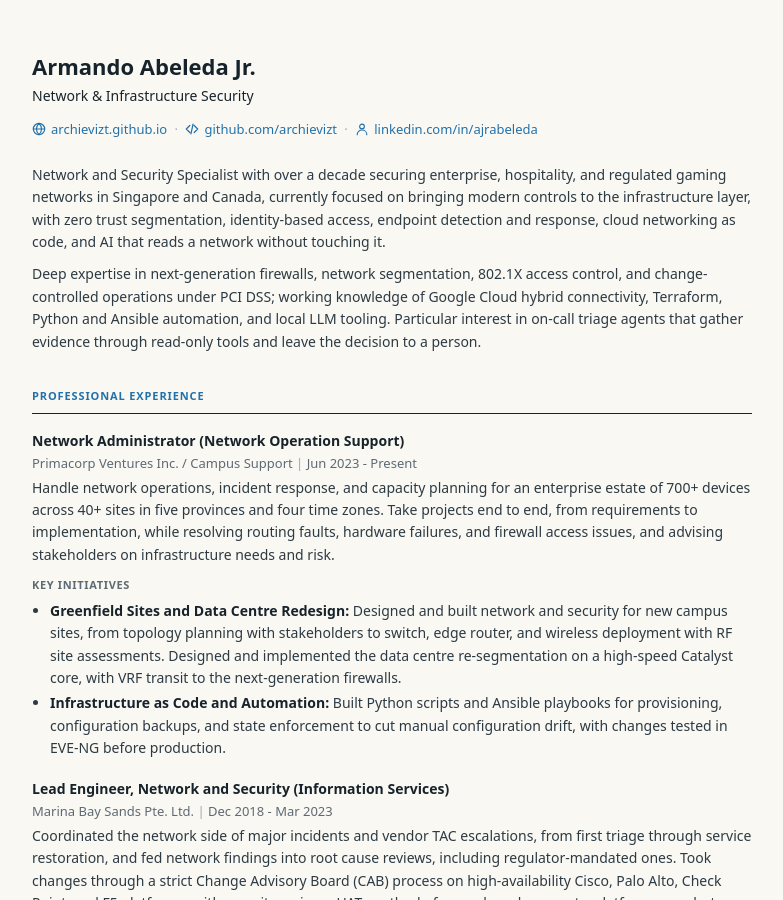
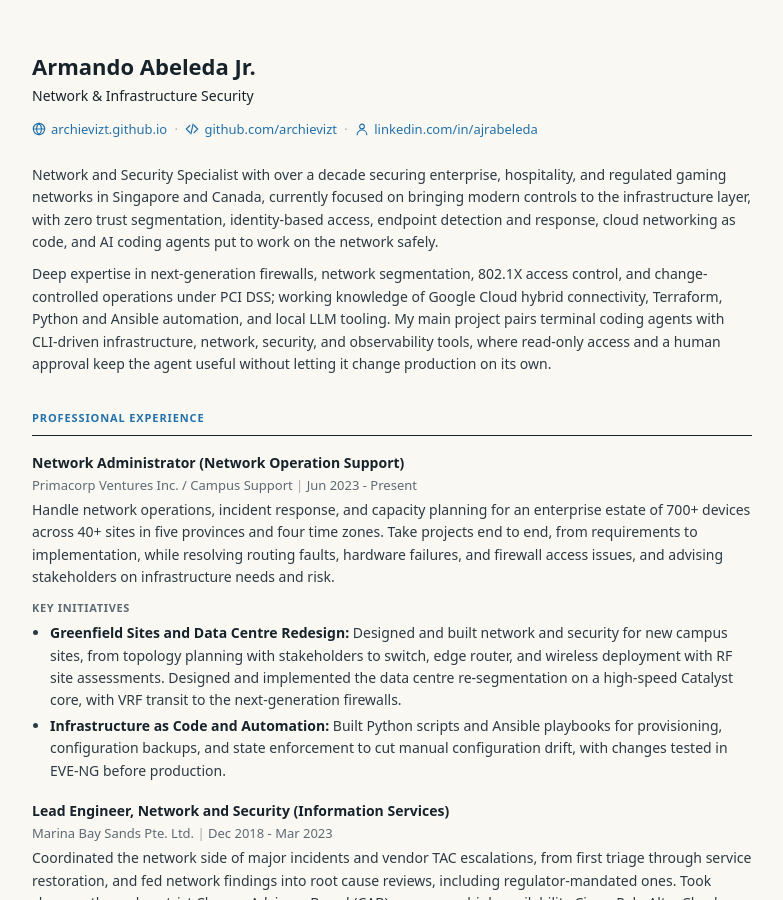
Before and after one commit to archievizt/archievizt.github.io, a Jekyll site: the page built from cv.html, in a window 1280 px wide and 900 px high. Shown: the whole window, without its empty margins (248-1031 px from the left). Built offline with Jekyll 4.4.1, drawn with Linux system fonts in a browser that asks for light colours; some web fonts are replaced; some of the changed text lies outside the part shown.

Commit message:
Formatting content

```diff
--- a/_data/cv.yml
+++ b/_data/cv.yml
@@ -29,8 +29,8 @@ links:
     icon: "person"
 
 summary:
-  - "Network and Security Specialist with over a decade securing enterprise, hospitality, and regulated gaming networks in Singapore and Canada, currently focused on bringing modern controls to the infrastructure layer, with zero trust segmentation, identity-based access, endpoint detection and response, cloud networking as code, and AI that reads a network without touching it."
-  - "Deep expertise in next-generation firewalls, network segmentation, 802.1X access control, and change-controlled operations under PCI DSS; working knowledge of Google Cloud hybrid connectivity, Terraform, Python and Ansible automation, and local LLM tooling. Particular interest in on-call triage agents that gather evidence through read-only tools and leave the decision to a person."
+  - "Network and Security Specialist with over a decade securing enterprise, hospitality, and regulated gaming networks in Singapore and Canada, currently focused on bringing modern controls to the infrastructure layer, with zero trust segmentation, identity-based access, endpoint detection and response, cloud networking as code, and AI coding agents put to work on the network safely."
+  - "Deep expertise in next-generation firewalls, network segmentation, 802.1X access control, and change-controlled operations under PCI DSS; working knowledge of Google Cloud hybrid connectivity, Terraform, Python and Ansible automation, and local LLM tooling. My main project pairs terminal coding agents with CLI-driven infrastructure, network, security, and observability tools, where read-only access and a human approval keep the agent useful without letting it change production on its own."
 
 experience:
   - role: "Network Administrator (Network Operation Support)"
@@ -85,13 +85,13 @@ projects:
     url: "https://github.com/archievizt/netops-automation"
     kind: "Open source"
     description: "Config backup with drift detection, pre and post change validation, STIG-style compliance audits, and NetBox sync on one inventory and one Netmiko connection layer. Anything that writes is a dry run until told otherwise."
+  - name: "Hybrid Cloud on Google Cloud Platform"
+    kind: "Lab"
+    description: "Route-based IKEv2 IPsec over virtual tunnel interfaces from OPNsense and VyOS, built in parallel to one Google Cloud HA VPN gateway, with eBGP across three autonomous systems and route filtering both ways. Default-deny on both routers, IKE and ESP only from the Google peer, and the cloud VM reached through Identity-Aware Proxy with no public IP. The cloud side was imported into Terraform behind a zero-destroy plan gate, with per-tunnel teardown and pre-shared keys that rotate one tunnel at a time."
   - name: "EVPN fabric with external L3Out"
     url: "https://github.com/archievizt/evpn-vxlan-l3out-lab"
     kind: "Lab"
     description: "Seven nodes in EVE-NG: Nexus 9300v spines as iBGP route reflectors over an OSPF underlay, border leaves handing each tenant to an IOS-XE router on its own VRF-Lite eBGP session, and a 15-point runbook through live border failover. Later extended with k3s, Cilium, and FRR peering eBGP into a leaf."
-  - name: "Hybrid Cloud on Google Cloud Platform"
-    kind: "Lab"
-    description: "Route-based IPsec from an on-premises lab to Google Cloud, built twice in parallel so the two platforms could be compared without a cutover. OPNsense and VyOS each terminate an IKEv2 tunnel (AES-256, SHA-256, DH group 14) over a virtual tunnel interface to one HA VPN gateway, one per gateway interface, on their own public address, LAN, and autonomous system. eBGP to Cloud Router carries the routes across three autonomous systems, with prefix lists and route maps filtering both directions, MTU 1400 and MSS clamping at 1360 on the tunnel interfaces, default-deny firewalls that accept IKE and ESP only from the Google peer, and SSH to the cloud VM through Identity-Aware Proxy with no external IP. The hand-built cloud side was then imported into Terraform rather than rebuilt, with a zero-destroy plan gate before any apply, each router as one entry in a map, one variable to build or tear down each tunnel while the gateway addresses stay fixed, and pre-shared keys held as sensitive values that rotate one tunnel at a time."
   - name: "Cisco Catalyst SD-WAN"
     kind: "Lab"
     description: "A structured run through the Cisco DevNet sandboxes on vManage 20.18, with phase guides, architecture diagrams, and a Python baseline collector."
```
Also changed, not shown: index.md (+16 -16 lines).
